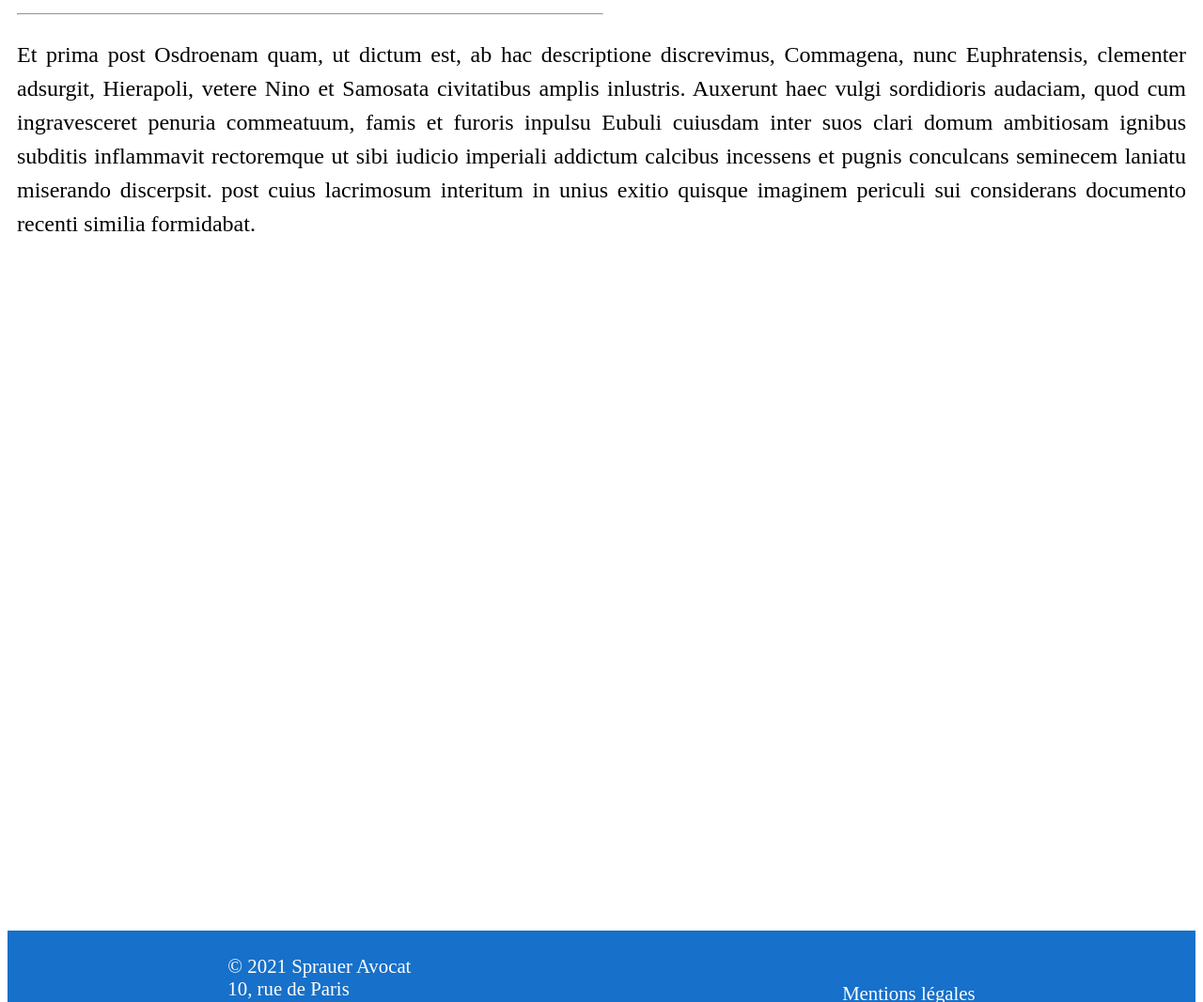
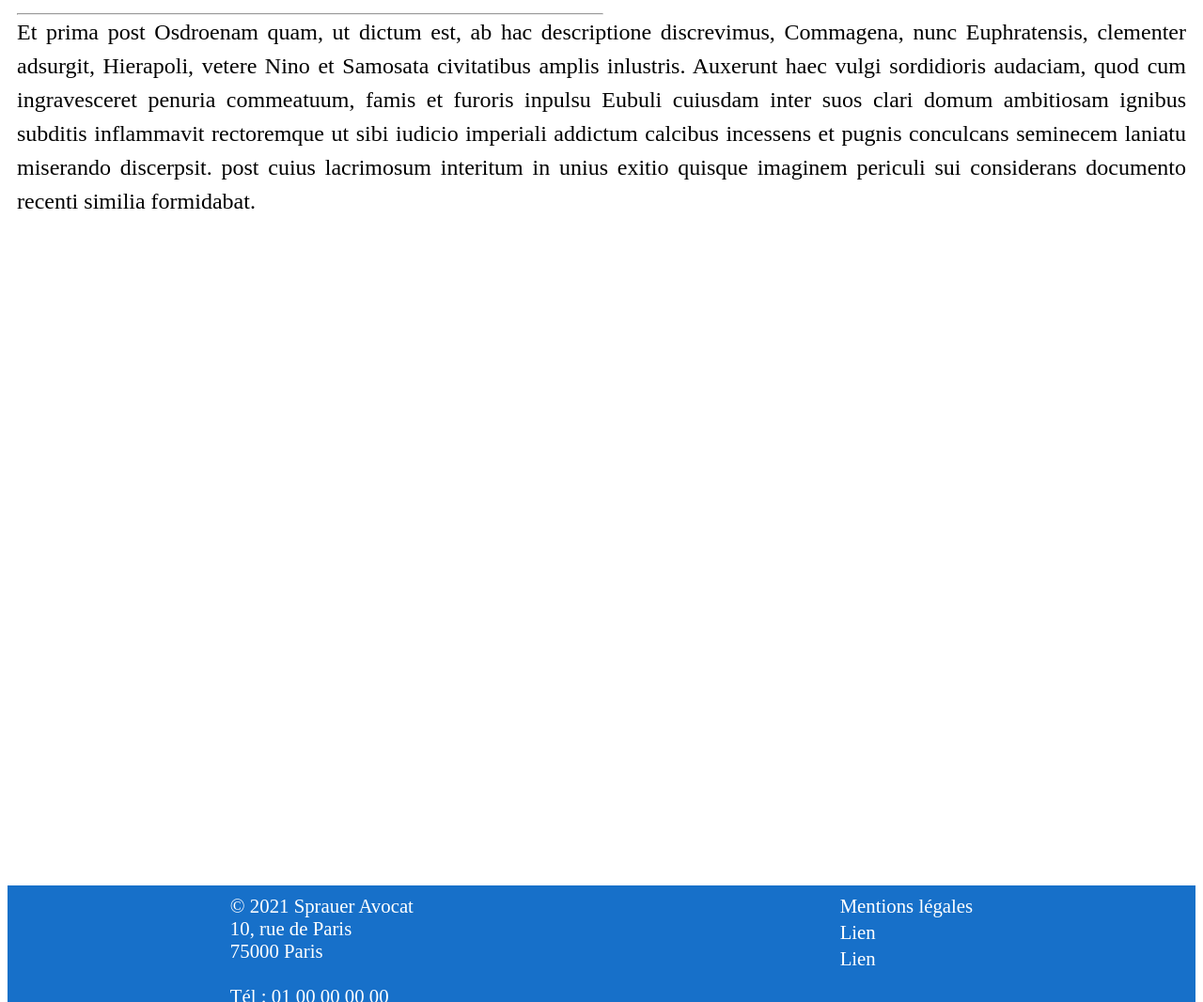
Before and after one commit to fredewiik/cabinet, a plain HTML site: page index.html in a window 1280 px wide. Shown: the part 704-1770 px from the top of the page at 94% size. Drawn offline with Linux system fonts and the light colour scheme.

Commit message:
minor fixes

```diff
--- a/index.html
+++ b/index.html
@@ -23,7 +23,7 @@
       <h1>Slogan du cabinet</h1>
       <span>Photo placeholder</span>
     </section>
-    <section id="approche">
+    <section class="anchor" id="approche">
       <h2>Notre approche</h2>
       <hr>
       <p class="content">Et prima post Osdroenam quam, ut dictum est, ab hac descriptione discrevimus, Commagena, nunc Euphratensis, clementer adsurgit, Hierapoli, vetere Nino et Samosata civitatibus amplis inlustris.
--- a/style.css
+++ b/style.css
@@ -4,6 +4,10 @@
   --opposite-color: #c95b17;
   --complementary-color: #c98817;
   --tertiary-color: #c92f17;
+}
+
+html {
+  scroll-behavior: smooth;
 }
 
 body {
@@ -97,18 +101,24 @@ hr {
 }
 
 footer {
-  padding: 5px;
+  padding: 10px;
   background-color: var(--bleu-roi);
   display: flex;
   justify-content: space-around;
+  align-items: flex-start;
   color: white;
   font-size: 1.3rem;
+}
+
+p {
+  margin: 0;
+  padding: 0;
 }
 
 footer div a {
   color: white;
   text-decoration: none;
-  margin: 5px 0;
+  margin-bottom: 4px;
 }
 
 footer div a:hover {
```
Also changed, not shown: script.js (added).
